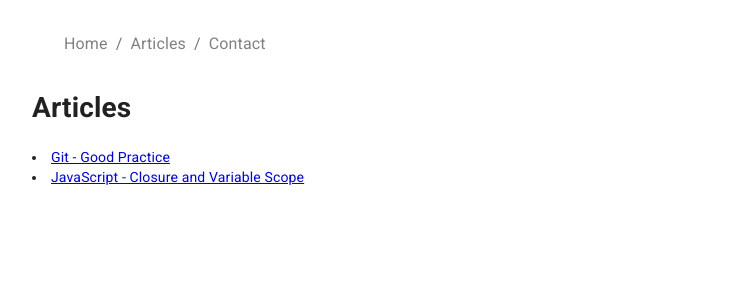
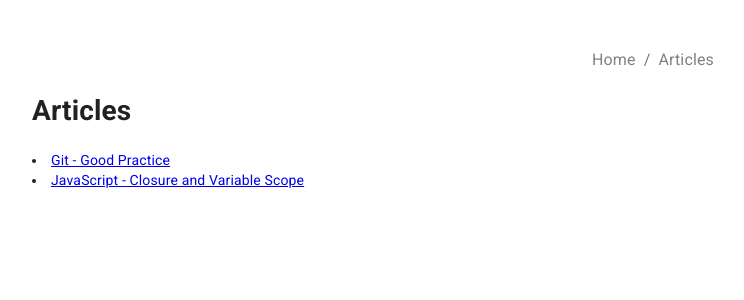
Before and after one commit to jeddl/NextJS-Static-Blog, a Next.js app: page /posts in a window 1280 px wide. Shown: the top 300 px of the page, without its empty margins (152-896 px from the left). Built offline with nearby package versions, Linux system fonts and the light colour scheme.

Commit message:
Add Link Box Style

```diff
--- a/src/components/Navbar.tsx
+++ b/src/components/Navbar.tsx
@@ -2,7 +2,7 @@ import React from "react";
 import Link from "next/link";
 import Head from "next/head";
 import Props from "../interfaces/props";
-import StyledLink from "./styles/NavLink";
+import StyledLink, { StyledDiv } from "./styles/NavLink";
 import Breadcrumbs from "@material-ui/core/Breadcrumbs";
 import Box from "@material-ui/core/Box";
 
@@ -15,7 +15,8 @@ const Navbar: React.FunctionComponent<Props> = ({ title = "MetaJeDD" }) => {
 				<meta name="viewport" content="initial-scale=1.0, width=device-width" />
 			</Head>
 			<header>
-				<Box m={4}>
+				<Box marginTop="3rem" marginLeft="35rem">
+					<StyledDiv>
 						<Breadcrumbs aria-label="breadcrumb">
 							<Link href="/" passHref>
 								<StyledLink>Home</StyledLink>
@@ -23,10 +24,11 @@ const Navbar: React.FunctionComponent<Props> = ({ title = "MetaJeDD" }) => {
 							<Link href="/posts" passHref>
 								<StyledLink>Articles</StyledLink>
 							</Link>
-						<Link href="/contact" passHref>
+							{/* <Link href="/contact" passHref>
 								<StyledLink>Contact</StyledLink>
-						</Link>
+							</Link> */}
 						</Breadcrumbs>
+					</StyledDiv>
 				</Box>
 			</header>
 		</div>
--- a/src/components/styles/NavLink.ts
+++ b/src/components/styles/NavLink.ts
@@ -13,3 +13,7 @@ const StyledLink = styled.a`
 `;
 
 export default StyledLink;
+
+export const StyledDiv = styled.div`
+	text-align: right;
+`;
```
Lines whose indentation alone changed are shown as unchanged.
